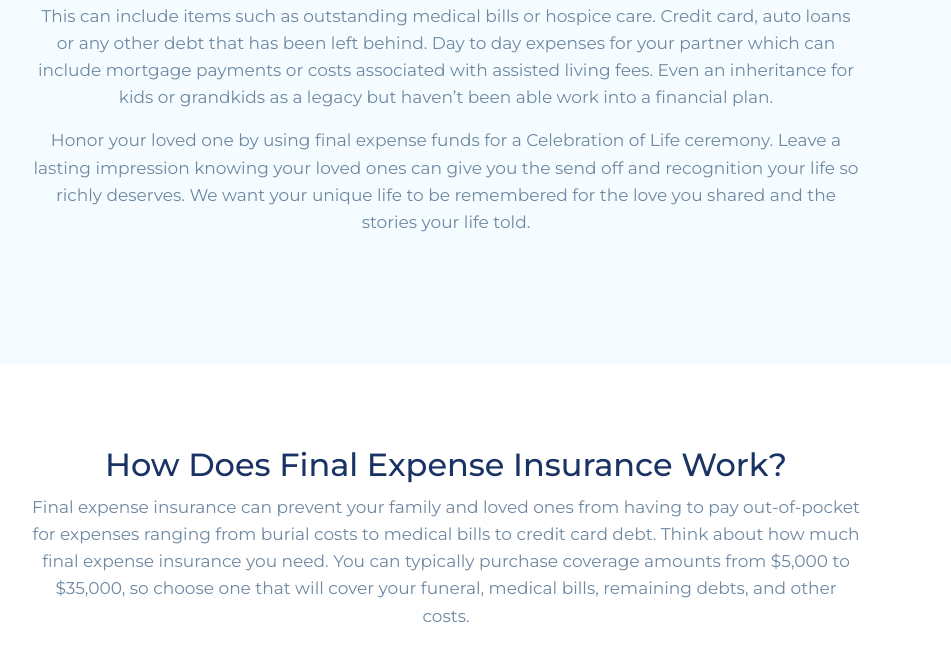
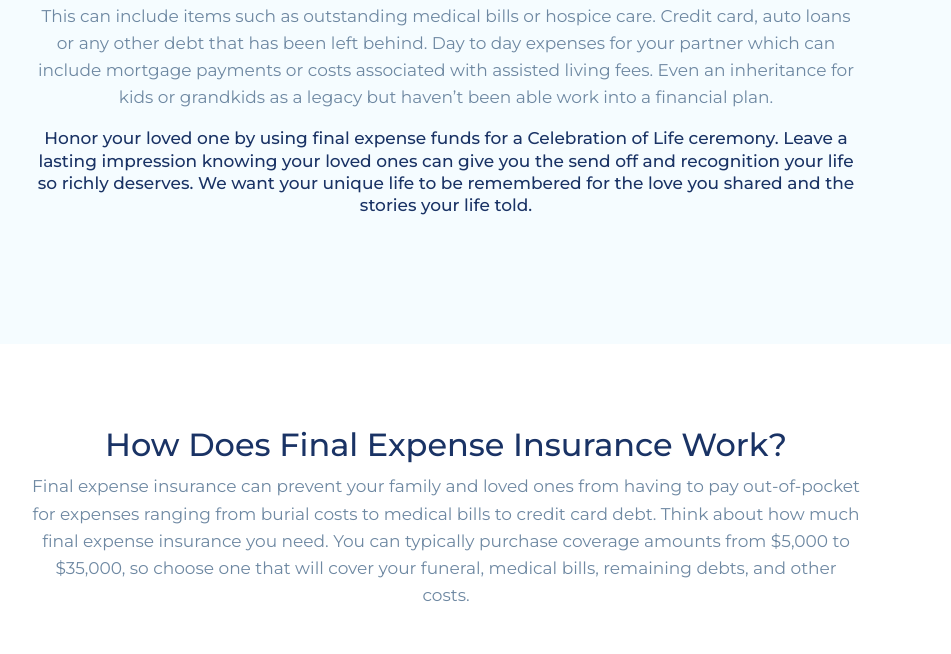
Before and after one commit to stalinyang/insurenprotect, a plain HTML site: page index.html in a window 1280 px wide. Shown: the part 1036-1690 px from the top of the page, without its empty margins (194-1145 px from the left). Drawn offline with Linux system fonts and the light colour scheme; a script that the page names is missing.

Commit message:
h6 honor a loved one text

```diff
--- a/index.html
+++ b/index.html
@@ -161,12 +161,12 @@ payments or costs associated with assisted living fees.
 Even an inheritance for kids or grandkids as a legacy but haven’t
 been able work into a financial plan.
 </p>
-<p class="text-muted fs-17">
+<h6 class="fs-17">
 Honor your loved one by using final expense funds for a Celebration of Life
 ceremony. Leave a lasting impression knowing your loved ones can give you the
 send off and recognition your life so richly deserves. We want your unique life
 to be remembered for the love you shared and the stories your life told.
-                            </p>
+                            </h6>
                         </div>
                     </div><!-- end col-->
                 </div><!-- end row-->
```
